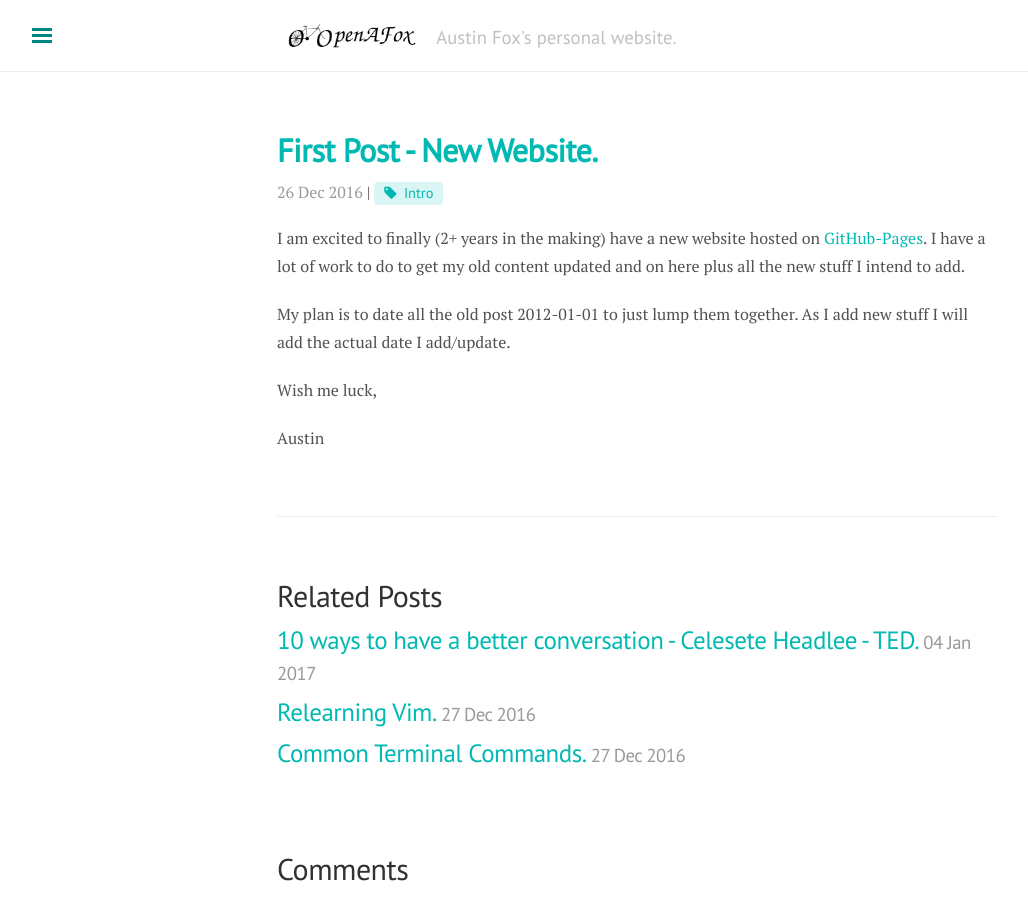
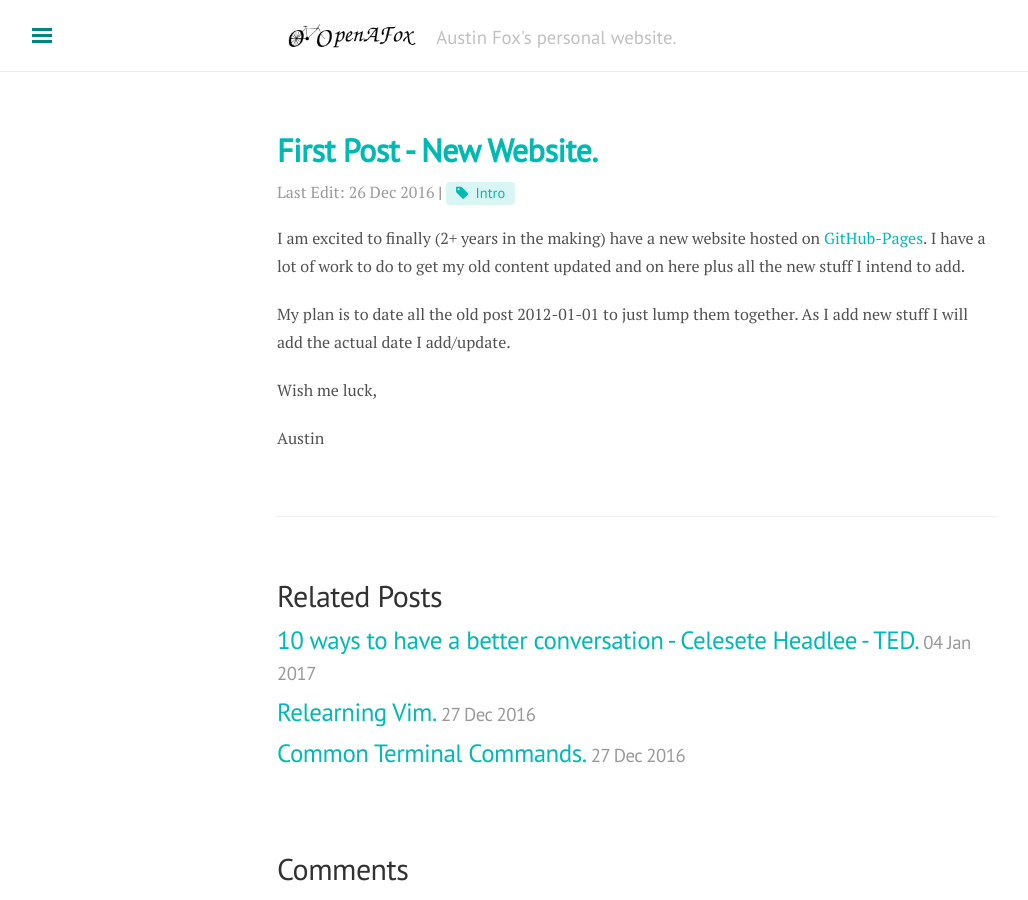
Before and after one commit to openafox/openafox.github.io, a Jekyll site: the page built from _posts/2016-12-26-First.md, in a window 1280 px wide. Shown: the whole page, without its empty margins (3-1031 px from the left). Built offline with Jekyll 4.4.1, drawn with Linux system fonts in a browser that asks for light colours; nearby versions of some CDN libraries; comment, search, counter and statistics services are not loaded.

Commit message:
date and url format changes

```diff
--- a/_config.yml
+++ b/_config.yml
@@ -19,7 +19,7 @@
   sass_dir: _scss
 paginate: 5
 paginate_path: '/blog/page:num'
-permalink: pretty
+permalink: none #/:categories/:title.html
 
 version: 1.0.0
 
--- a/_layouts/post.html
+++ b/_layouts/post.html
@@ -4,7 +4,7 @@
 
 <div class="post">
   <h1 class="post-title">{{ page.title }}</h1>
-  <span class="post-date">{{ page.date | date_to_string }}</span>
+  <span class="post-date">Last Edit: {{ page.date | date_to_string }}</span>
   {% if page.tags %} |
   {% for tag in page.tags %}
     <a href="{{ site.baseurl }}{{ site.tag_page }}#{{ tag | slugify }}" class="post-tag">{{ tag }}</a>
```
